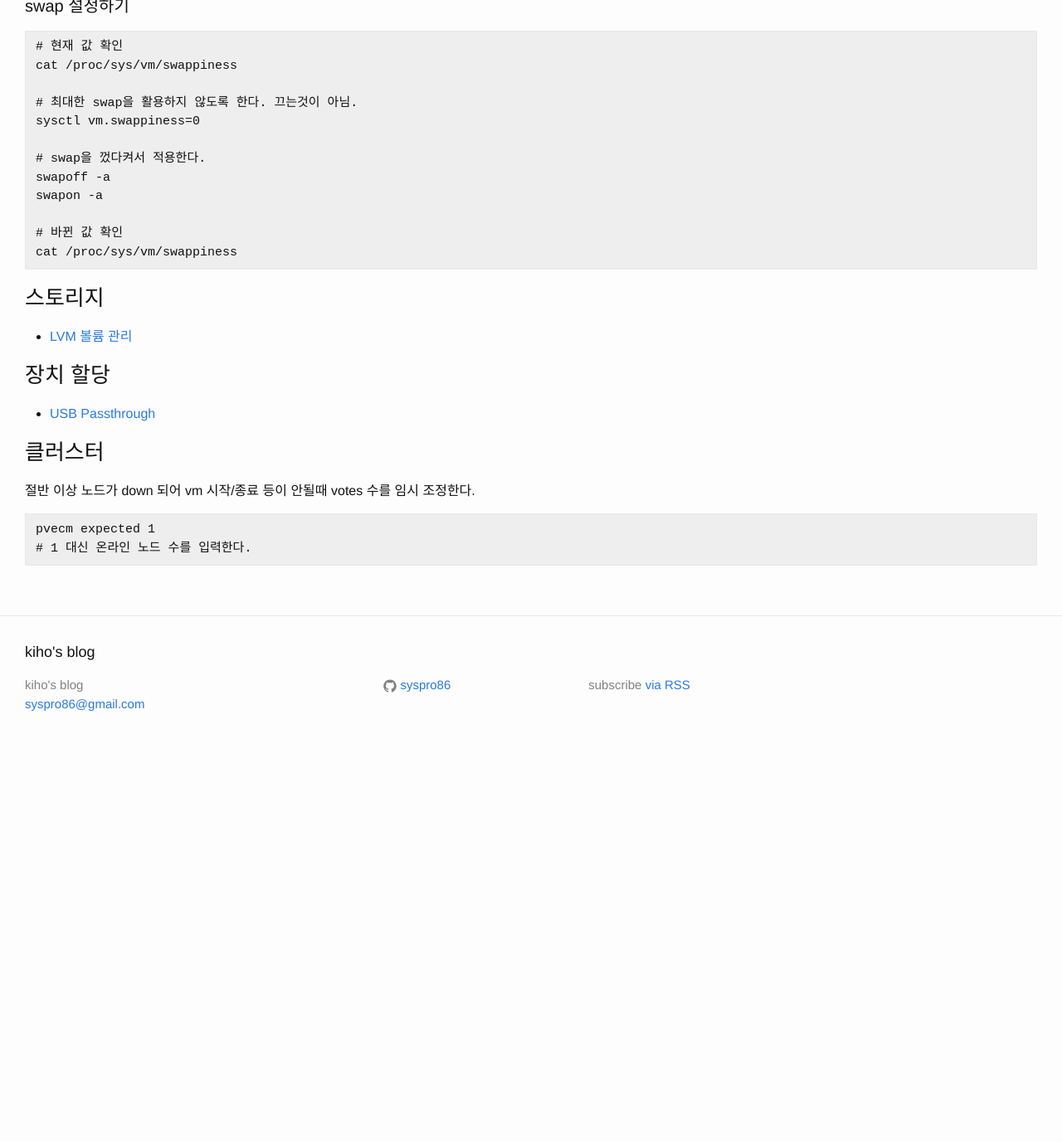
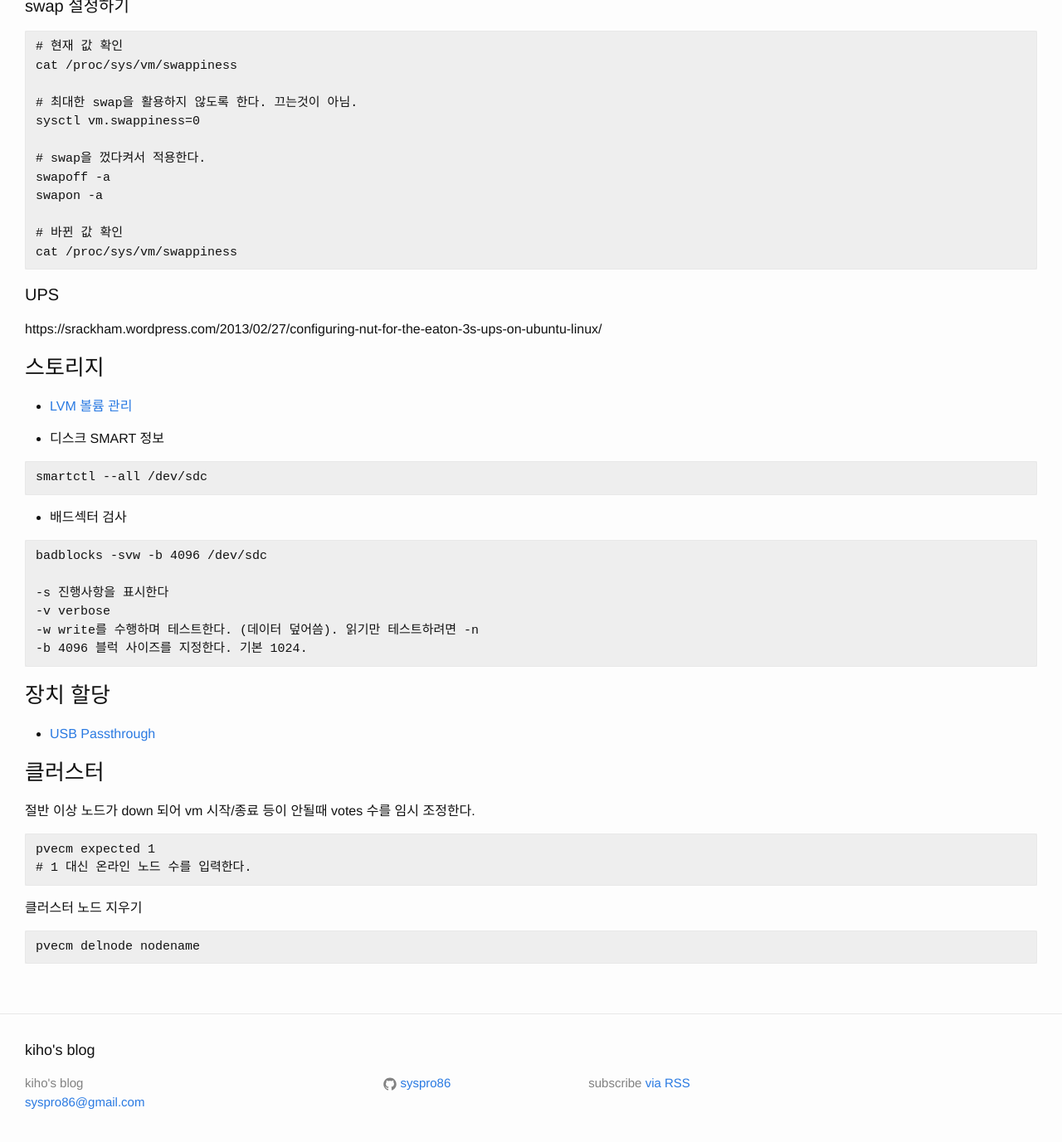
Before and after one commit to syspro86/syspro86.github.io, a Jekyll site: the page built from _posts/2020-12-06-home-server.md, in a window 1280 px wide and 1400 px high, scrolled down 262 px. Shown: the top 1377 px of the window at 83% size. Built offline with Jekyll 4.4.1, drawn with Linux system fonts in a browser that asks for light colours; comment, search, counter and statistics services are not loaded; before the commit the page ends 1182 px from its top, so only the background shows below that.

Commit message:
명령어 추가

````diff
--- a/_posts/2020-12-06-home-server.md
+++ b/_posts/2020-12-06-home-server.md
@@ -25,9 +25,30 @@ swapon -a
 cat /proc/sys/vm/swappiness
 ```
 
+#### UPS
+
+https://srackham.wordpress.com/2013/02/27/configuring-nut-for-the-eaton-3s-ups-on-ubuntu-linux/
+
 ### 스토리지
 
 - [LVM 볼륨 관리](/post/proxmox-lvm.html)
+
+- 디스크 SMART 정보
+
+```
+smartctl --all /dev/sdc
+```
+
+- 배드섹터 검사
+
+```
+badblocks -svw -b 4096 /dev/sdc
+
+-s 진행사항을 표시한다
+-v verbose
+-w write를 수행하며 테스트한다. (데이터 덮어씀). 읽기만 테스트하려면 -n
+-b 4096 블럭 사이즈를 지정한다. 기본 1024.
+```
 
 ### 장치 할당
 
@@ -40,3 +61,8 @@ cat /proc/sys/vm/swappiness
 pvecm expected 1
 # 1 대신 온라인 노드 수를 입력한다.
 ```
+
+클러스터 노드 지우기
+```
+pvecm delnode nodename
+```
````
